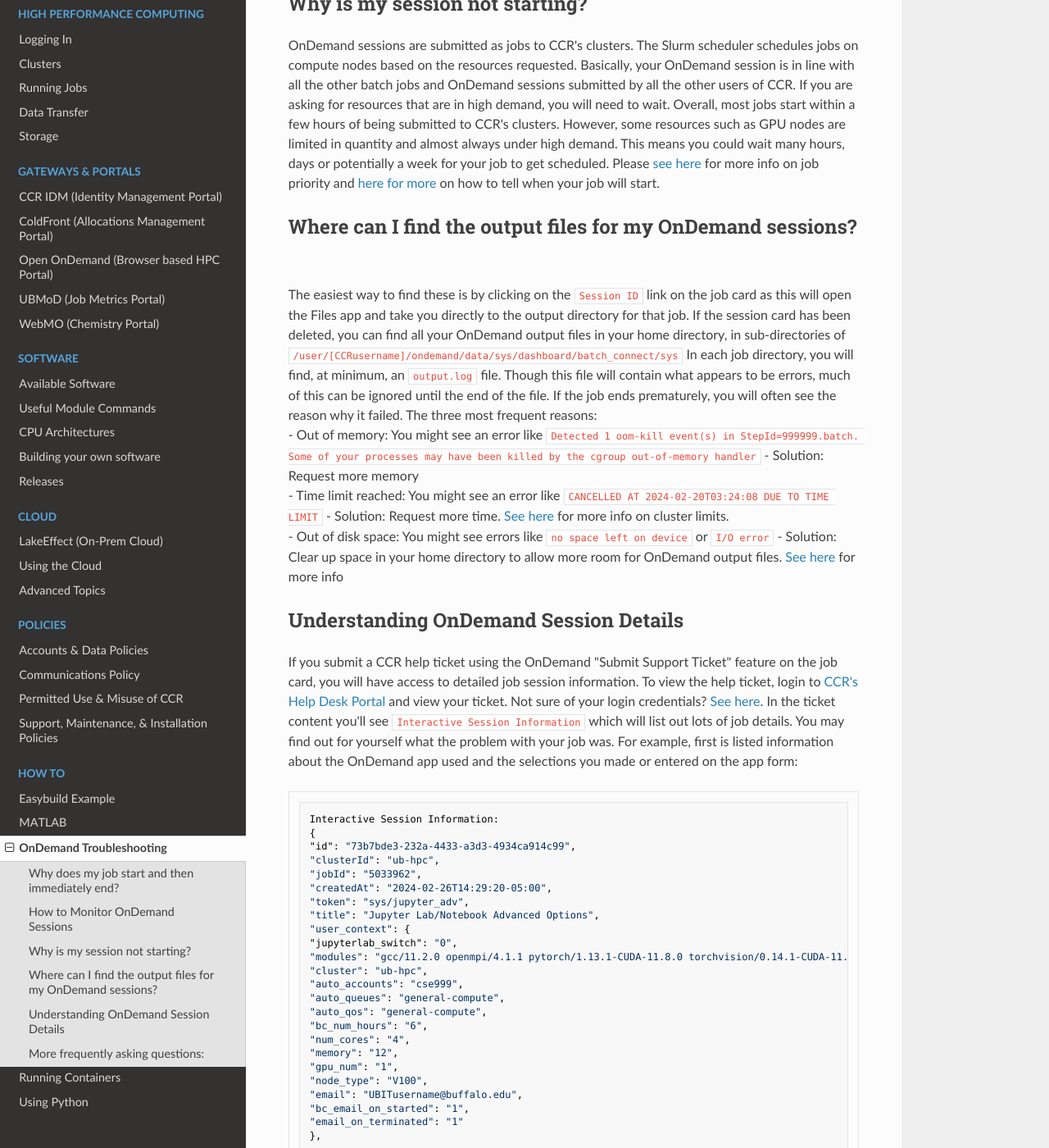
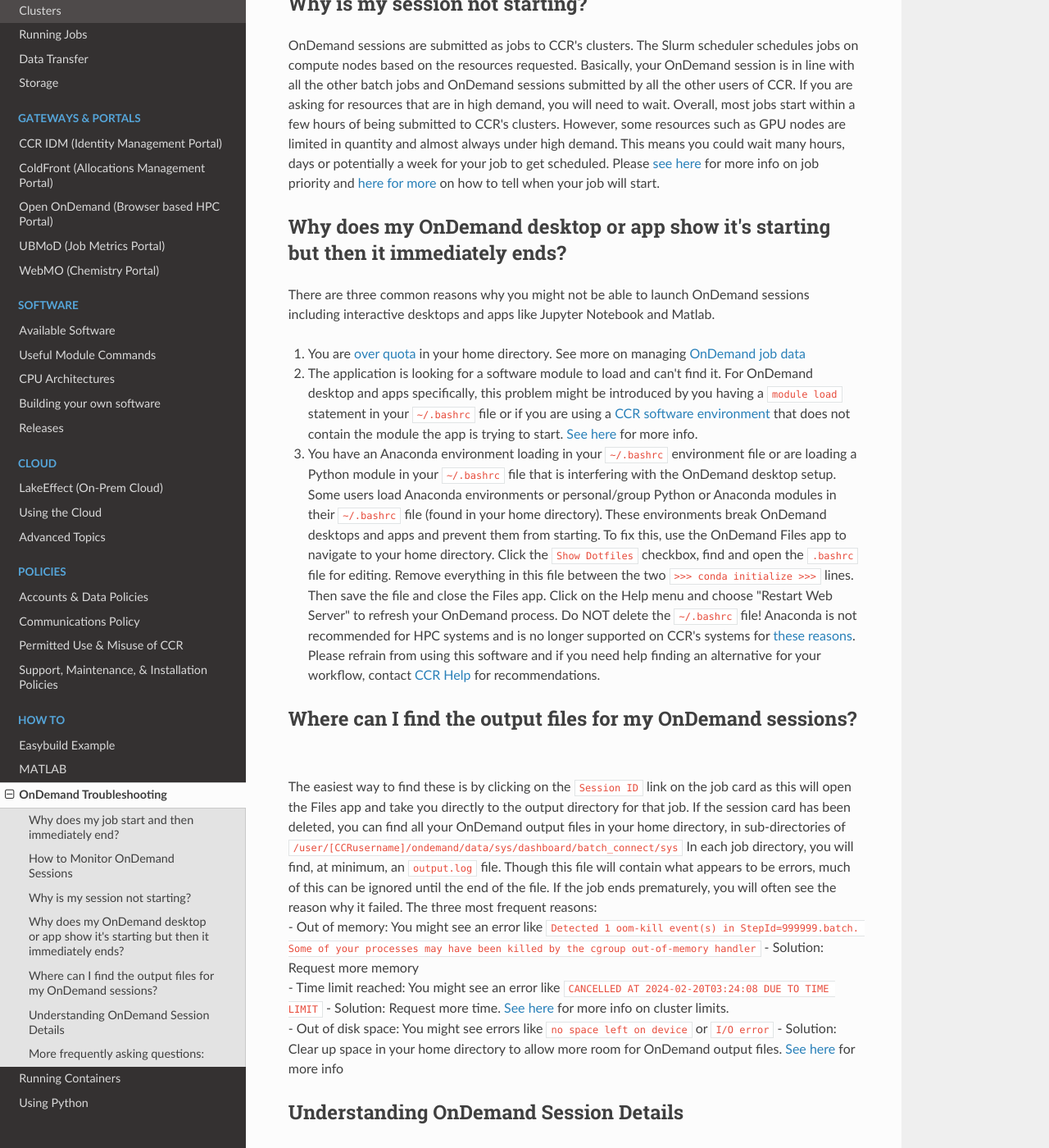
Before and after one commit to ubccr/ccrdocs, an MkDocs documentation site: the page built from pages/howto/ood-trouble.md, in a window 1280 px wide and 1400 px high, scrolled down 597 px. Shown: the whole window at 82% size. Built offline with MkDocs 1.6.1, drawn with Linux system fonts in a browser that asks for light colours; nearby versions of some CDN libraries.

```diff
--- a/pages/howto/ood-trouble.md
+++ b/pages/howto/ood-trouble.md
@@ -14,7 +14,13 @@ Use the OnDemand `Active Jobs` app to see your queued and running jobs.  [More i
 
 OnDemand sessions are submitted as jobs to CCR's clusters.  The Slurm scheduler schedules jobs on compute nodes based on the resources requested.  Basically, your OnDemand session is in line with all the other batch jobs and OnDemand sessions submitted by all the other users of CCR.  If you are asking for resources that are in high demand, you will need to wait.  Overall, most jobs start within a few hours of being submitted to CCR's clusters.  However, some resources such as GPU nodes are limited in quantity and almost always under high demand.  This means you could wait many hours, days or potentially a week for your job to get scheduled.  Please [see here](../hpc/jobs.md#job-priority) for more info on job priority and [here for more](../faq.md#when-will-my-job-start) on how to tell when your job will start.
 
+## Why does my OnDemand desktop or app show it's starting but then it immediately ends?
 
+There are three common reasons why you might not be able to launch OnDemand sessions including interactive desktops and apps like Jupyter Notebook and Matlab.
+
+1. You are [over quota](hpc/storage.md#checking-quotas) in your home directory.  See more on managing [OnDemand job data](portals/ood.md#my-interactive-sessions)
+2. The application is looking for a software module to load and can't find it. For OnDemand desktop and apps specifically, this problem might be introduced by you having a `module load` statement in your `~/.bashrc` file or if you are using a [CCR software environment](../software/releases.md) that does not contain the module the app is trying to start. [See here](../faq.md#why-am-im-getting-module-not-found-errors) for more info.
+3. You have an Anaconda environment loading in your `~/.bashrc` environment file or are loading a Python module in your `~/.bashrc` file that is interfering with the OnDemand desktop setup.  Some users load Anaconda environments or personal/group Python or Anaconda modules in their `~/.bashrc` file (found in your home directory).  These environments break OnDemand desktops and apps and prevent them from starting.  To fix this, use the OnDemand Files app to navigate to your home directory.  Click the `Show Dotfiles` checkbox, find and open the `.bashrc` file for editing.  Remove everything in this file between the two `>>> conda initialize >>>` lines.  Then save the file and close the Files app.  Click on the Help menu and choose "Restart Web Server" to refresh your OnDemand process.  Do NOT delete the `~/.bashrc` file!  Anaconda is not recommended for HPC systems and is no longer supported on CCR's systems for [these reasons](software/modules.md#anaconda-python). Please refrain from using this software and if you need help finding an alternative for your workflow, contact [CCR Help](../help.md) for recommendations.
 
 ## Where can I find the output files for my OnDemand sessions?
 
```
Also changed, not shown: pages/faq.md (+2 -2 lines).
